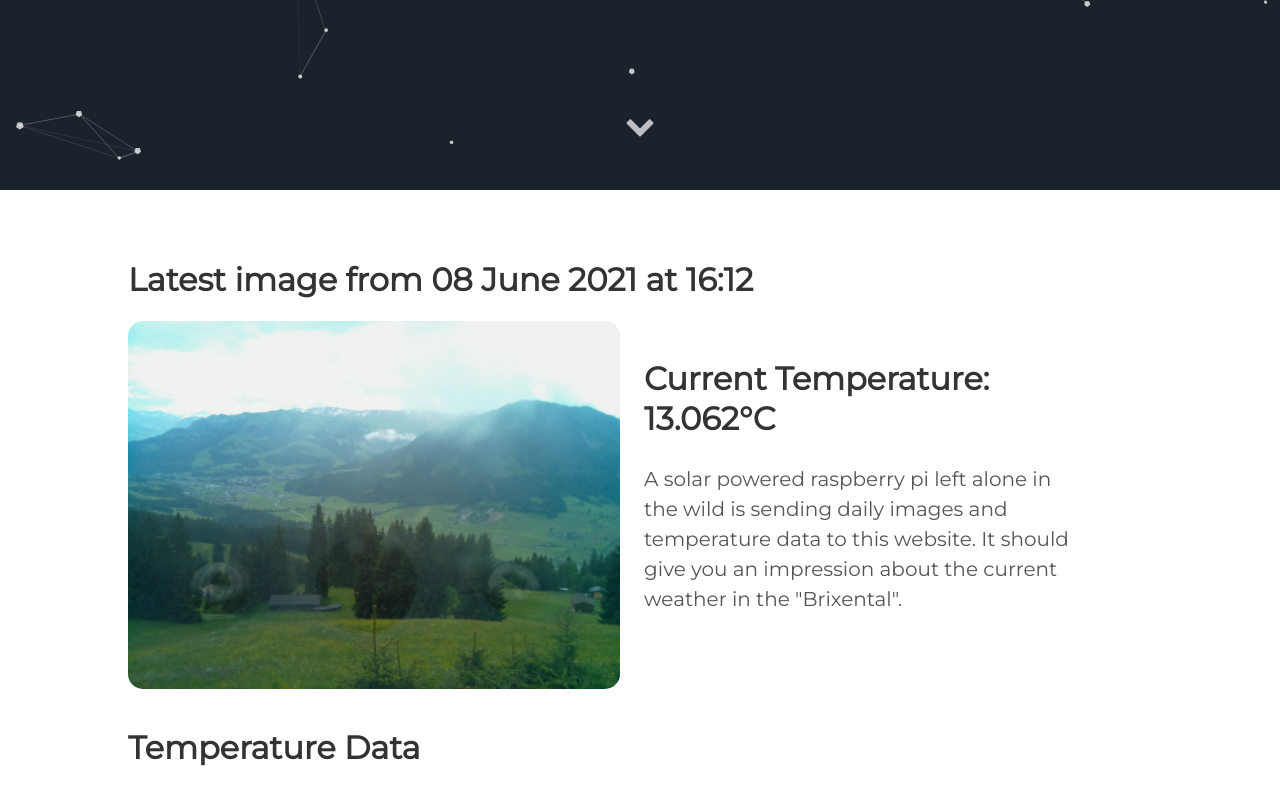
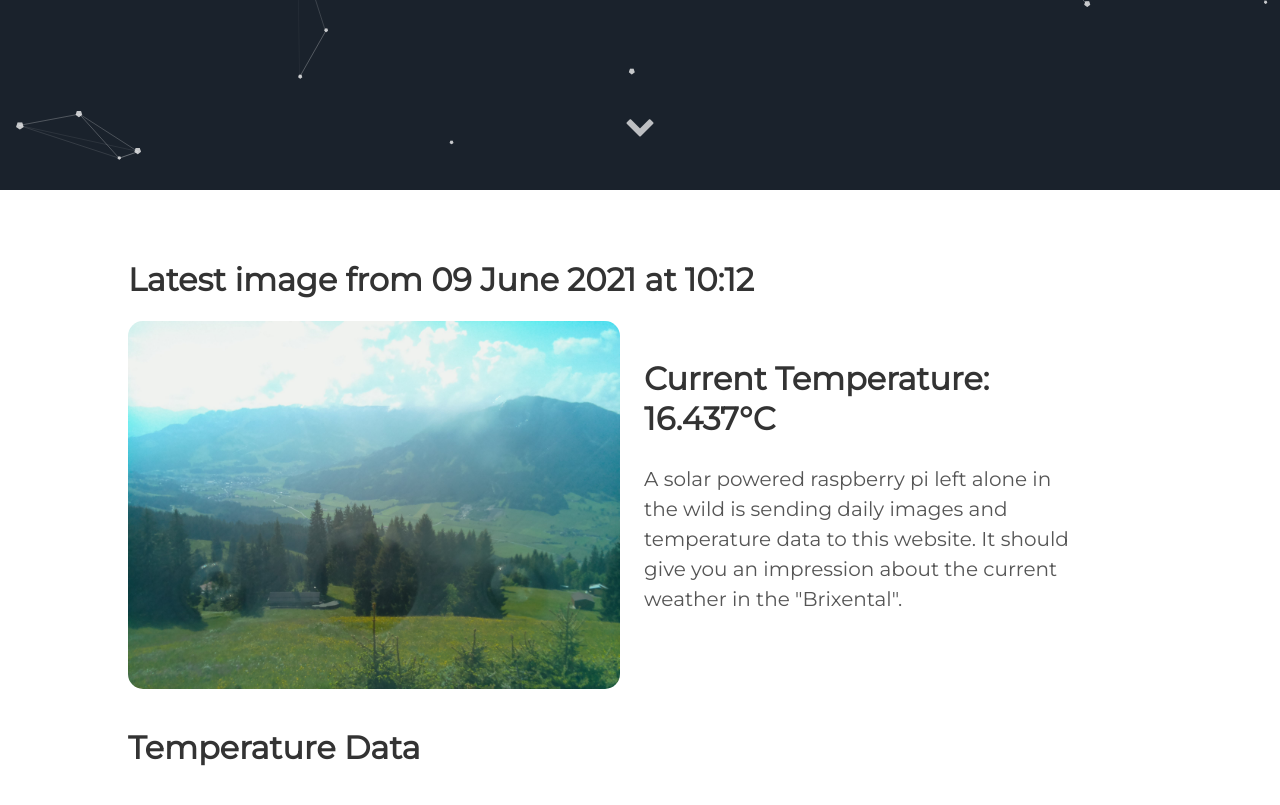
Before and after one commit to vektorious/vektorious.github.io, a Jekyll site: the page built from resources/huette.md, in a window 1280 px wide and 900 px high, scrolled down 710 px. Shown: the top 805 px of the window. Built offline with Jekyll 4.4.1, drawn with Linux system fonts in a browser that asks for light colours.

Commit message:
I'm a bot beep boop

```diff
--- a/resources/huette.md
+++ b/resources/huette.md
@@ -6,13 +6,13 @@ image: '/assets/img/'
 description: 'Live image from the Austrian alps'
 twitter_text: ' '
 ---
-## Latest image from 08 June 2021 at 16:12
+## Latest image from 09 June 2021 at 10:12
 <div class="huette">
   <div class="huette-image">
     <img src="{{ "/assets/img/huette.jpg" | prepend: site.baseurl }}">
   </div>
   <div class="huette-text">
-        <h2>Current Temperature: 13.062°C</h2>
+        <h2>Current Temperature: 16.437°C</h2>
         <p>A solar powered raspberry pi left alone in the wild is sending daily images and temperature data to this website. It should give you an impression about the current weather in the "Brixental".</p>
 
   </div>
```
Also changed, not shown: rpi-script/2021-06-09_101105.txt (renamed from rpi-script/2021-06-08_161104.txt, +5 -5 lines), rpi-script/huette.md (+2 -2 lines), assets/img/huette.jpg, assets/img/temp_plot.png, rpi-script/temp_plot.png, 1 other file.
